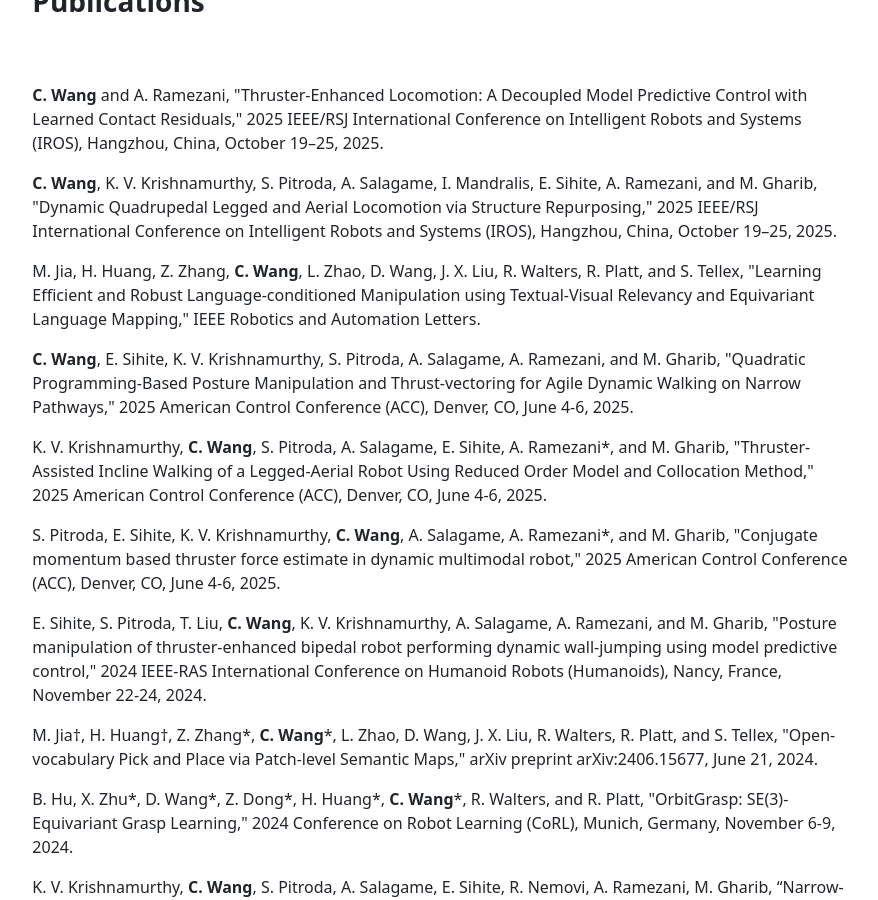
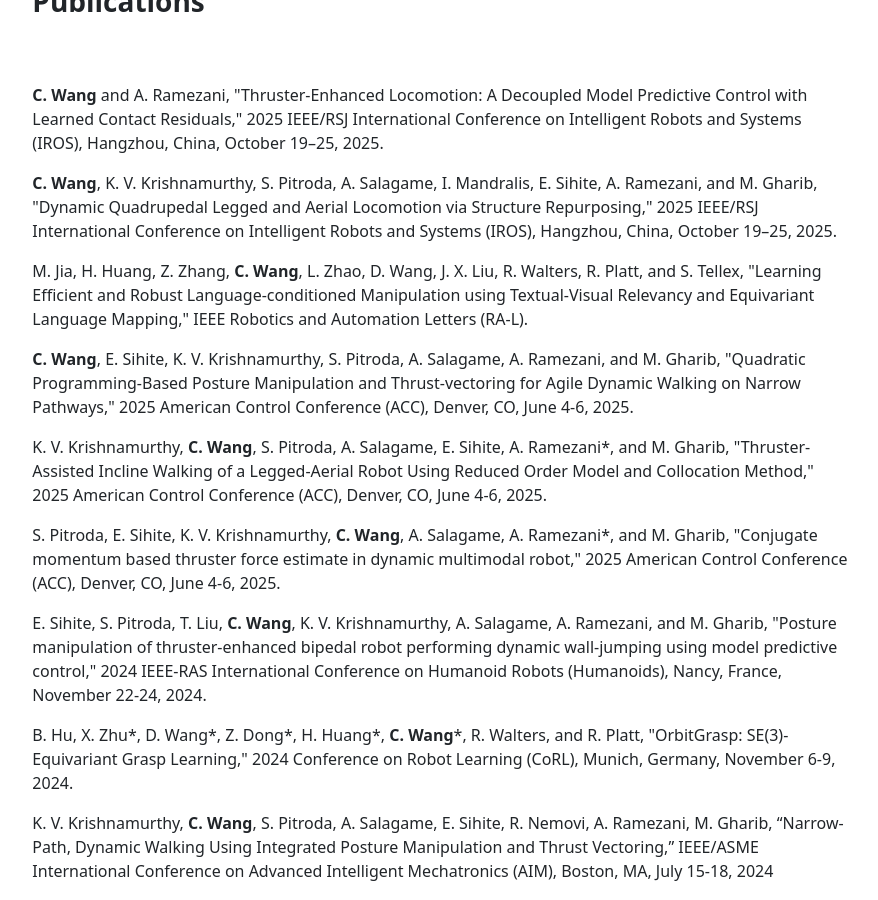
Before and after one commit to chengh-wang/chengh-wang.github.io, a Jekyll site: the page built from index.md, in a window 1280 px wide and 900 px high, scrolled down 1098 px. Shown: the whole window, without its empty margins (197-1075 px from the left). Built offline with Jekyll 4.4.1, drawn with Linux system fonts in a browser that asks for light colours.

Commit message:
update Jun30-2-minor changes

```diff
--- a/_includes/publications.html
+++ b/_includes/publications.html
@@ -7,7 +7,7 @@
     <p><b>C. Wang</b>, K. V. Krishnamurthy, S. Pitroda, A. Salagame, I. Mandralis, E. Sihite, A. Ramezani, and M. Gharib, "Dynamic Quadrupedal Legged and Aerial Locomotion via Structure Repurposing," 2025 IEEE/RSJ International Conference on Intelligent Robots and Systems (IROS), Hangzhou, China, October 19–25, 2025. </p>
     <!-- <p>S. Pitroda, E. Sihite, T. Liu, K. V. Krishnamurthy, <b>C. Wang</b>, A. Salagame, B. Gupta, I. Mandralis, A. Ramezani, and M. Gharib, "Thruster-assisted Stabilization of Frontal Dynamics in Dynamic Bipedal Locomotion," 2025 IEEE International Conference on Robotics & Automation (ICRA), Atlanta, USA, May 19-23, 2025. [Submitted]</p> -->
 
-    <p>M. Jia, H. Huang, Z. Zhang, <b>C. Wang</b>, L. Zhao, D. Wang, J. X. Liu, R. Walters, R. Platt, and S. Tellex, "Learning Efficient and Robust Language-conditioned Manipulation using Textual-Visual Relevancy and Equivariant Language Mapping," IEEE Robotics and Automation Letters.</p>
+    <p>M. Jia, H. Huang, Z. Zhang, <b>C. Wang</b>, L. Zhao, D. Wang, J. X. Liu, R. Walters, R. Platt, and S. Tellex, "Learning Efficient and Robust Language-conditioned Manipulation using Textual-Visual Relevancy and Equivariant Language Mapping," IEEE Robotics and Automation Letters (RA-L).</p>
 
     <p><b>C. Wang</b>, E. Sihite, K. V. Krishnamurthy, S. Pitroda, A. Salagame, A. Ramezani, and M. Gharib, "Quadratic Programming-Based Posture Manipulation and Thrust-vectoring for Agile Dynamic Walking on Narrow Pathways," 2025 American Control Conference (ACC), Denver, CO, June 4-6, 2025.</p>
 
@@ -17,7 +17,7 @@
 
     <p>E. Sihite, S. Pitroda, T. Liu, <b>C. Wang</b>, K. V. Krishnamurthy, A. Salagame, A. Ramezani, and M. Gharib, "Posture manipulation of thruster-enhanced bipedal robot performing dynamic wall-jumping using model predictive control," 2024 IEEE-RAS International Conference on Humanoid Robots (Humanoids), Nancy, France, November 22-24, 2024.</p>
 
-    <p>M. Jia†, H. Huang†, Z. Zhang*, <b>C. Wang</b>*, L. Zhao, D. Wang, J. X. Liu, R. Walters, R. Platt, and S. Tellex, "Open-vocabulary Pick and Place via Patch-level Semantic Maps," arXiv preprint arXiv:2406.15677, June 21, 2024.</p>
+    <!-- <p>M. Jia†, H. Huang†, Z. Zhang*, <b>C. Wang</b>*, L. Zhao, D. Wang, J. X. Liu, R. Walters, R. Platt, and S. Tellex, "Open-vocabulary Pick and Place via Patch-level Semantic Maps," arXiv preprint arXiv:2406.15677, June 21, 2024.</p> -->
 
     <p>B. Hu, X. Zhu*, D. Wang*, Z. Dong*, H. Huang*, <b>C. Wang</b>*, R. Walters, and R. Platt, "OrbitGrasp: SE(3)-Equivariant Grasp Learning," 2024 Conference on Robot Learning (CoRL), Munich, Germany, November 6-9, 2024.</p>
 
```
